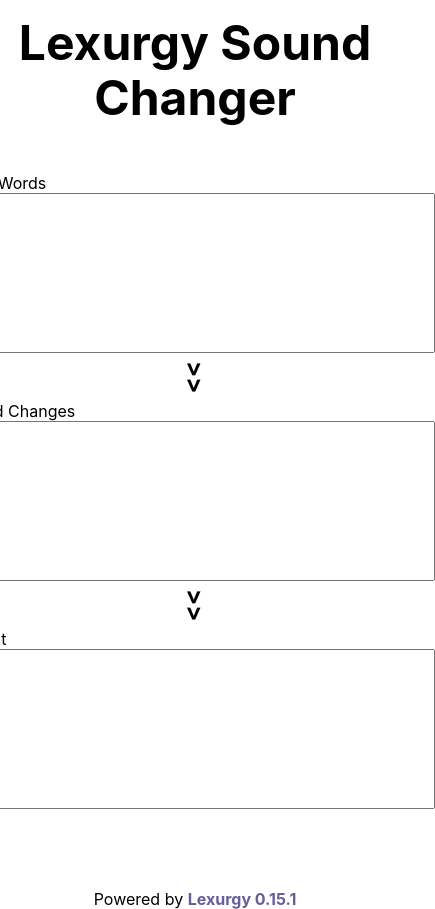
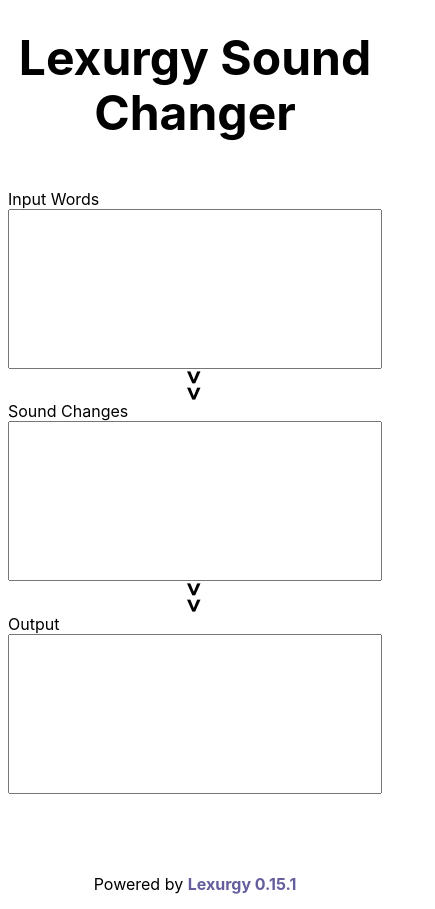
Before and after one commit to def-gthill/lexurgy-web, a Next.js app: page / in a window 390 px wide. Shown: the whole page, 435 px wide, since content can reach past the window. Built offline with nearby package versions, Linux system fonts and the light colour scheme.

Commit message:
Better arrows

```diff
--- a/components/arrow.js
+++ b/components/arrow.js
@@ -4,7 +4,9 @@ import styles from '../styles/Home.module.css'
 export default class Arrow extends React.Component {
   render() {
     return (
-      <div className={styles.arrow}>&gt;&gt;</div>
+      <div className={styles.arrowContainer}>
+        <div className={styles.arrow}>&gt;&gt;</div>
+      </div>
     )
   }
 }
--- a/components/editor.js
+++ b/components/editor.js
@@ -3,8 +3,9 @@ import styles from '../styles/Home.module.css'
 
 export default class Editor extends React.Component {
   render() {
+    const containerStyle = styles[this.props.id + "Container"];
     return (
-      <div className={styles.editor}>
+      <div className={styles.editor + ' ' + containerStyle}>
         <label htmlFor={this.props.id}>{this.props.label}</label>
         <textarea id={this.props.id}/>
       </div>
--- a/styles/Home.module.css
+++ b/styles/Home.module.css
@@ -68,9 +68,12 @@
   resize: none;
 }
 
+.arrowContainer {
+  display: flex;
+  align-items: center;
+}
+
 .arrow {
-  height: 30rem;
-  line-height: 30rem;
   font-size: 1.5rem;
   font-weight: bolder;
   text-align: center;
@@ -121,9 +124,11 @@
     height: 10rem;
   }
 
+  .arrowContainer {
+    flex-direction: column;
+  }
+
   .arrow {
-    height: 3rem;
     writing-mode: vertical-lr;
-    margin: 0 auto;
   }
 }
```
